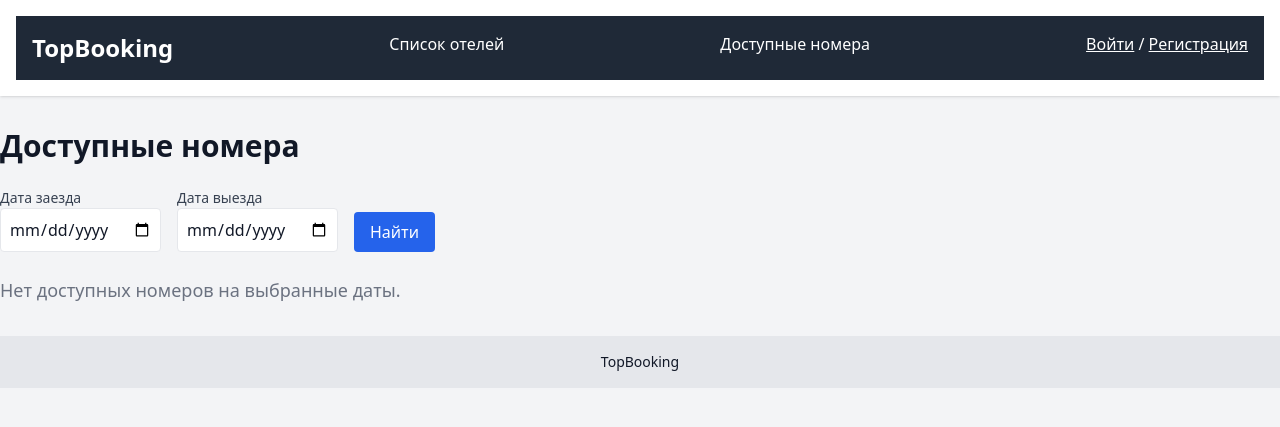
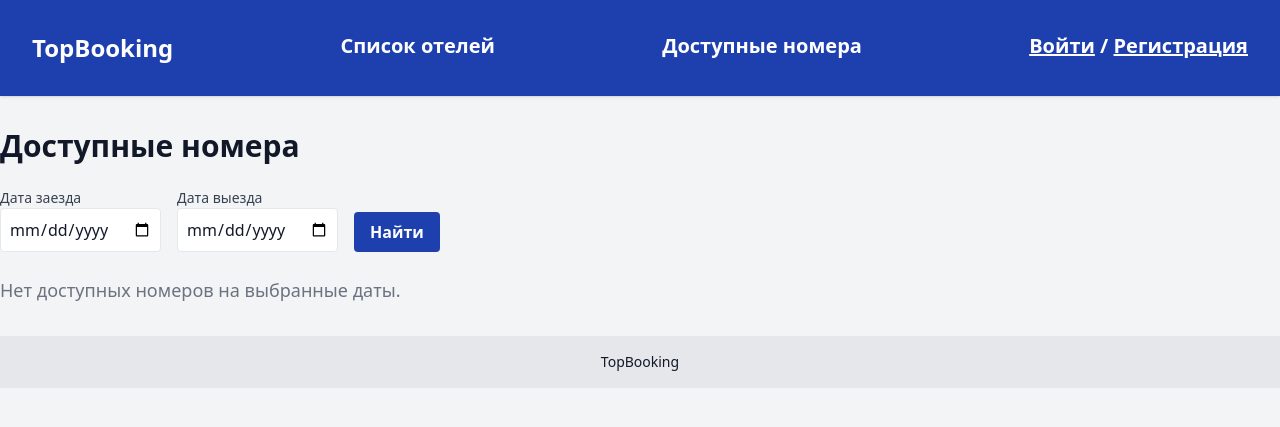
Before and after one commit to flown09/booking_app, a Django app: page / in a window 1280 px wide. Shown: the top 427 px of the page. Run offline with Django 5.2, Linux system fonts and the light colour scheme; data that the repository does not hold is empty; some libraries are stand-ins or nearby versions.

Commit message:
пока сделал хэдер, сносно

```diff
--- a/reservation_app/booking/templates/base.html
+++ b/reservation_app/booking/templates/base.html
@@ -8,12 +8,12 @@
 </head>
 <body class="bg-gray-100 text-gray-900">
 
-<header class="bg-white shadow p-4">
+<header class="bg-blue-800 shadow p-4">
     <div class="container mx-auto">
-        <nav class="bg-gray-800 p-4 text-white flex justify-between">
+        <nav class="p-4 text-white flex justify-between text-xl font-bold">
             <a href="/" class="text-2xl font-bold">TopBooking</a>
-            <a href="{% url 'hotel_list' %}">Список отелей</a>
-            <a href="{% url 'room_list' %}">Доступные номера</a>
+            <a href="{% url 'hotel_list' %}" class="hover:underline">Список отелей</a>
+            <a href="{% url 'room_list' %}" class="hover:underline">Доступные номера</a>
             <div>
                 {% if user.is_authenticated %}
                     <a href="{% url 'my_bookings' %}" class="hover:underline">Мои бронирования |</a>
--- a/reservation_app/booking/templates/room_list.html
+++ b/reservation_app/booking/templates/room_list.html
@@ -19,7 +19,7 @@
         <input type="date" id="check_out" name="check_out" value="{{ check_out }}" class="border p-2 rounded w-full" required>
     </div>
     <div class="flex items-end">
-        <button type="submit" class="bg-blue-600 text-white px-4 py-2 rounded hover:bg-blue-700">
+        <button type="submit" class="bg-blue-800 text-white px-4 py-2 rounded hover:bg-blue-700 font-bold">
             Найти
         </button>
     </div>
```
